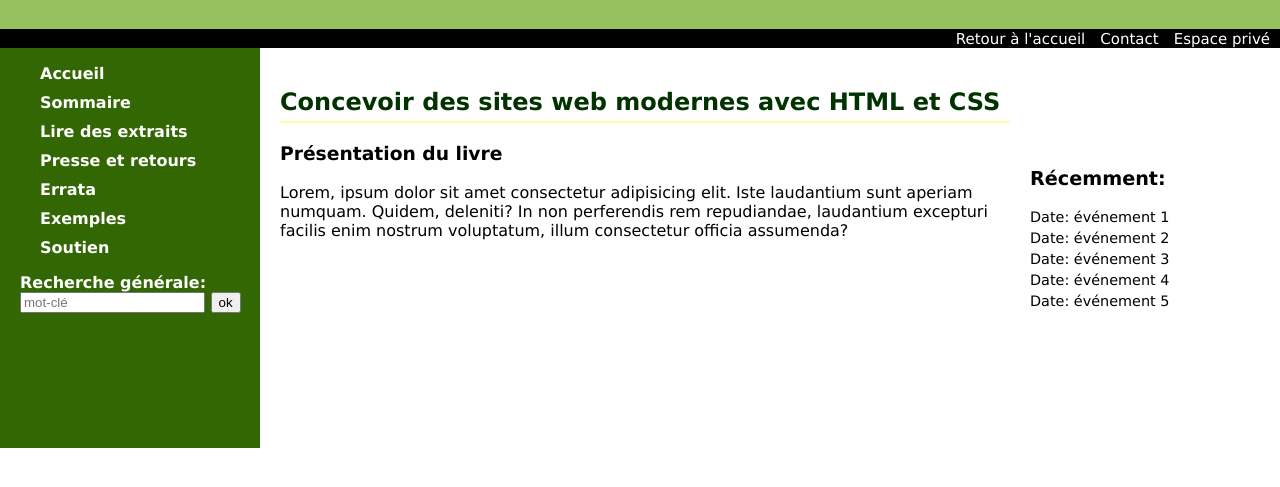
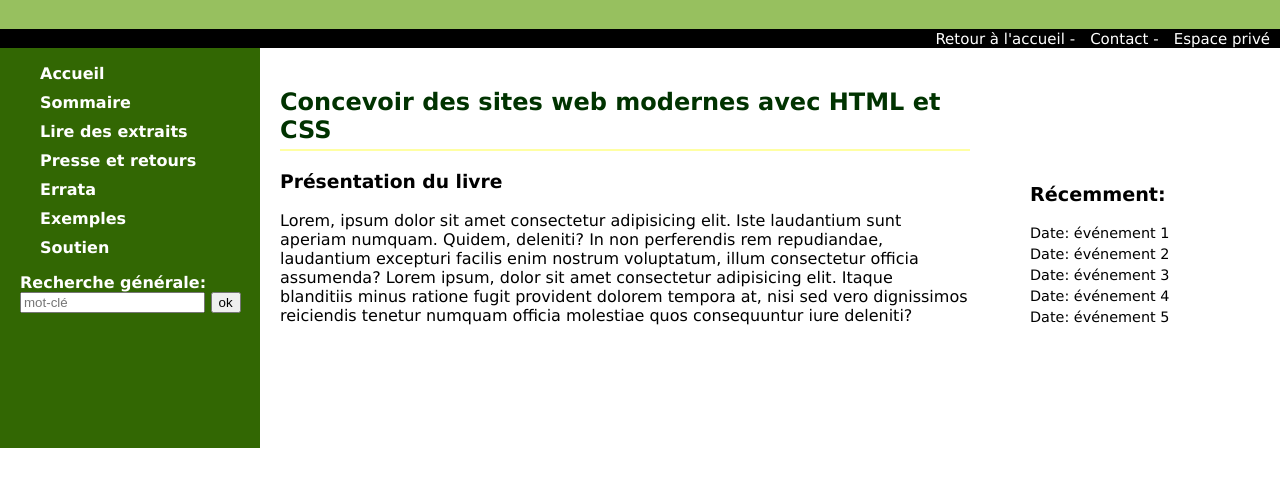
Before and after one commit to mohamedtalhaouii/HTML-CSS, a plain HTML site: page 2- CSS/3- TDM's/TDM1/index.html in a window 1280 px wide. Shown: the part 71-558 px from the top of the page. Drawn offline with Linux system fonts and the light colour scheme.

Commit message:
Update index.html

```diff
--- a/2- CSS/3- TDM's/TDM1/index.html
+++ b/2- CSS/3- TDM's/TDM1/index.html
@@ -1,9 +1,10 @@
+<!--Mohamed Talhaoui-->
 <!DOCTYPE html>
 <html lang="fr">
 <head>
     <meta charset="UTF-8">
     <meta name="viewport" content="width=device-width, initial-scale=1.0">
-    <title>TDM1</title>
+    <title>TDM1 - CSS</title>
     <link rel="stylesheet" href="style.css">
 </head>
 <body>
@@ -12,12 +13,12 @@
         <h1>Concevoir des sites web avec HTML et CSS</h1>
     </header>
     <nav class="horizontal">
-        <a href="#">Retour à l'accueil</a>
-        <a href="#">Contact</a>
+        <a href="#">Retour à l'accueil -</a>
+        <a href="#">Contact -</a>
         <a href="#">Espace privé</a>
     </nav>
     <div class="layout">
-        <aside class="vertical">
+        <menu class="vertical">
             <ul>
                 <li><a href="#">Accueil</a></li>
                 <li><a href="#">Sommaire</a></li>
@@ -32,7 +33,7 @@
                 <input type="text" placeholder="mot-clé">
                 <button type="submit">ok</button>
             </form>
-        </aside>
+        </menu>
         <main class="section-principale">
             <h2>Concevoir des sites web modernes avec HTML et CSS</h2>
             <h3>Présentation du livre</h3>
@@ -41,9 +42,12 @@
                 Iste laudantium sunt aperiam numquam. Quidem, deleniti?
                 In non perferendis rem repudiandae, laudantium excepturi facilis enim nostrum voluptatum,
                 illum consectetur officia assumenda?
+                Lorem ipsum, dolor sit amet consectetur adipisicing elit.
+                Itaque blanditiis minus ratione fugit provident dolorem tempora at,
+                 nisi sed vero dignissimos reiciendis tenetur numquam officia molestiae quos consequuntur iure deleniti?
             </p>
         </main>
-        <aside class="encart-droite">
+        <menu class="encart-droite">
             <h3>Récemment:</h3>
             <ul>
                 <li>Date: événement 1</li>
@@ -52,7 +56,7 @@
                 <li>Date: événement 4</li>
                 <li>Date: événement 5</li>
             </ul>
-        </aside>
+        </menu>
     </div>
 </body>
 </html>
```
